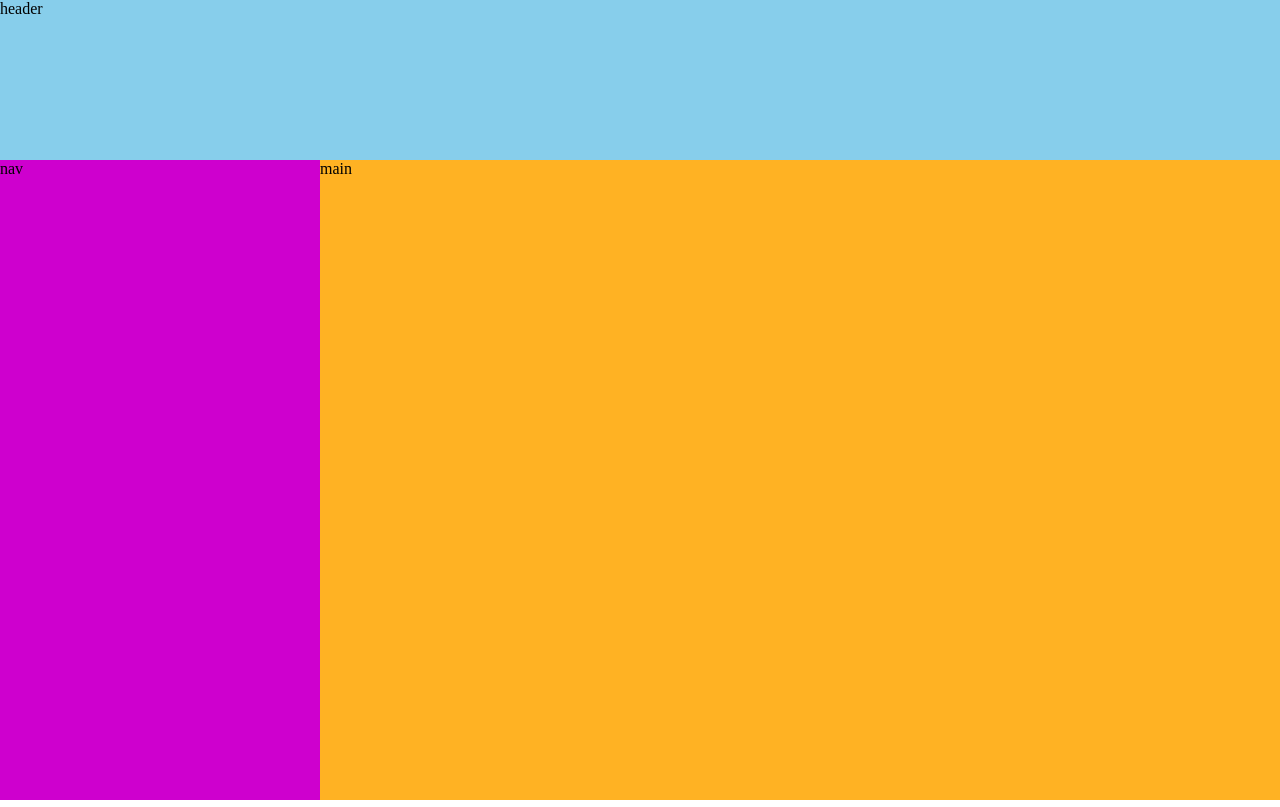
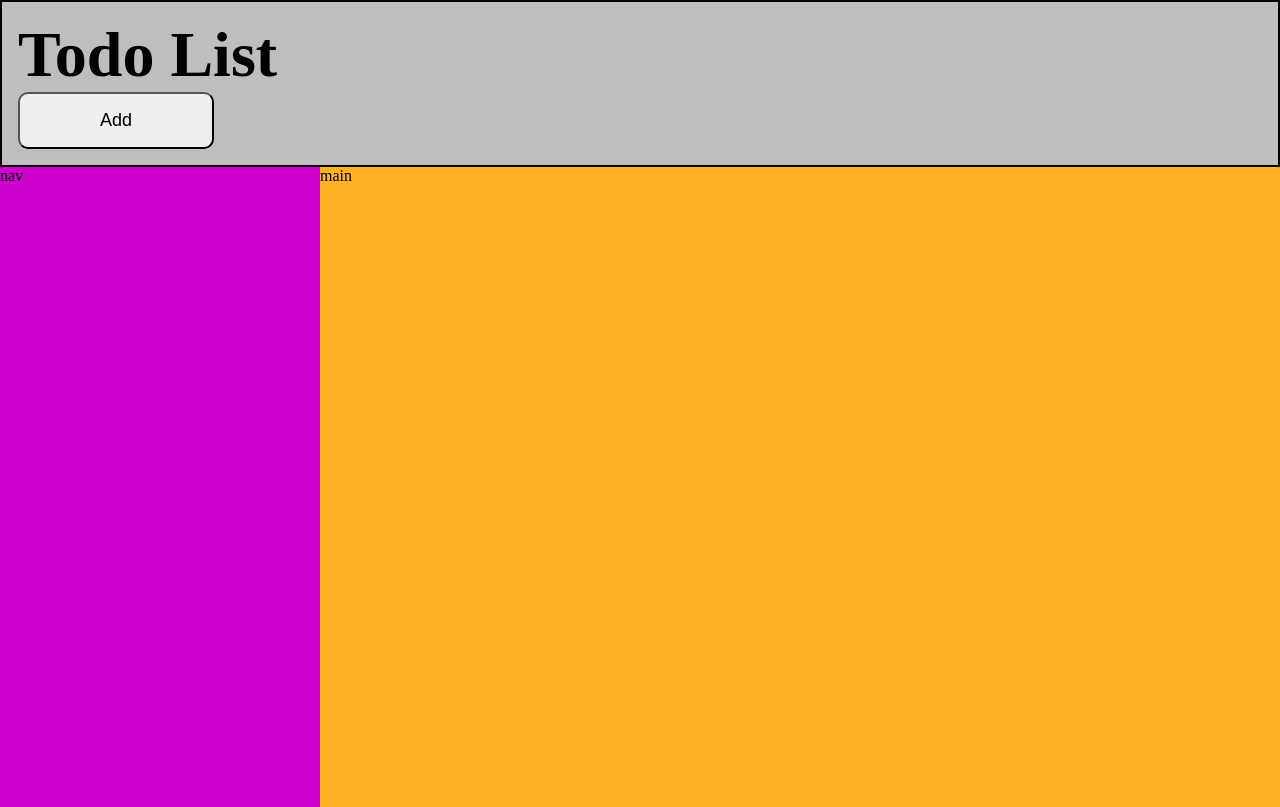
Before and after one commit to StsteveO/todo-list, a website built with webpack: page dist/index.html in a window 1280 px wide. Built offline with nearby package versions, Linux system fonts and the light colour scheme.

Commit message:
setup header structure

```diff
--- a/src/docStructure.js
+++ b/src/docStructure.js
@@ -3,17 +3,25 @@ const doc = (() => {
     const header= document.createElement("header");
     const nav = document.createElement("nav");
     const main = document.createElement("main");
+    const headerTitle= document.createElement("div");
+    const headerBtn= document.createElement("button");
 
     pageContainer.classList.add("page-container");
+    headerTitle.classList.add("header-title");
+    headerBtn.classList.add("header-btn");
 
-    header.textContent="header";
     nav.textContent = "nav";
     main.textContent = "main";
+    headerTitle.textContent="Todo List";
+    headerBtn.textContent="Add"
+
 
     document.body.appendChild(pageContainer);
     pageContainer.appendChild(header);
     pageContainer.appendChild(nav);
     pageContainer.appendChild(main);
+    header.appendChild(headerTitle);
+    header.appendChild(headerBtn);
 })();
 
 export default doc;
--- a/src/style.css
+++ b/src/style.css
@@ -13,21 +13,34 @@ html {
   /* --light-green-bg: #476529; */
   /* example, color: var(--navy-clr) */
   --prim-clr: #22babb;
-  --sec-clr: rgba(0,0,0,.7);
+  --sec-clr: rgb(190, 190, 190);
   --acc-clr: #348888;
 }
 .page-container {
   height: 100%;
   display: grid;
   grid-template-columns: 25% 75%;
-  grid-template-rows: 20% 80%;
+  grid-template-rows: auto 80%;
 }
 header{
-  background-color: skyblue;
+  background-color: var(--sec-clr);
   grid-column-start: 1;
   grid-column-end: 3;
   grid-row-start: 1;
   grid-row-end: 2;
+  padding: 1rem;
+  border: 2px solid black;
+}
+.header-title{
+  font-weight: bolder;
+  font-size: 4rem;
+}
+.header-btn{
+  font-size: large;
+  padding: 1rem;
+  padding-left: 5rem;
+  padding-right: 5rem;
+  border-radius: 10px;
 }
 nav{
   background-color: rgb(206, 0, 206);
```
Also changed, not shown: dist/main.js.
